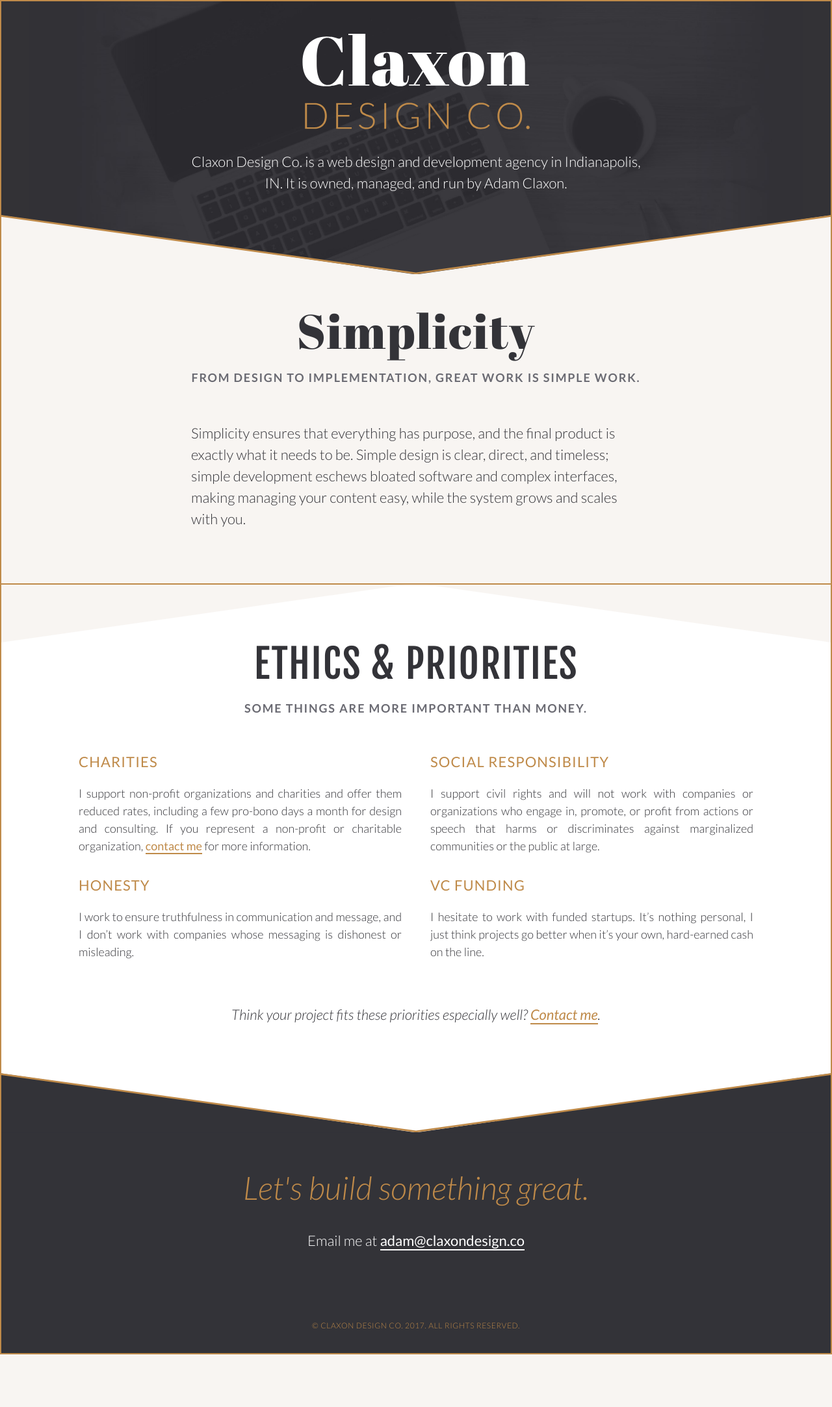
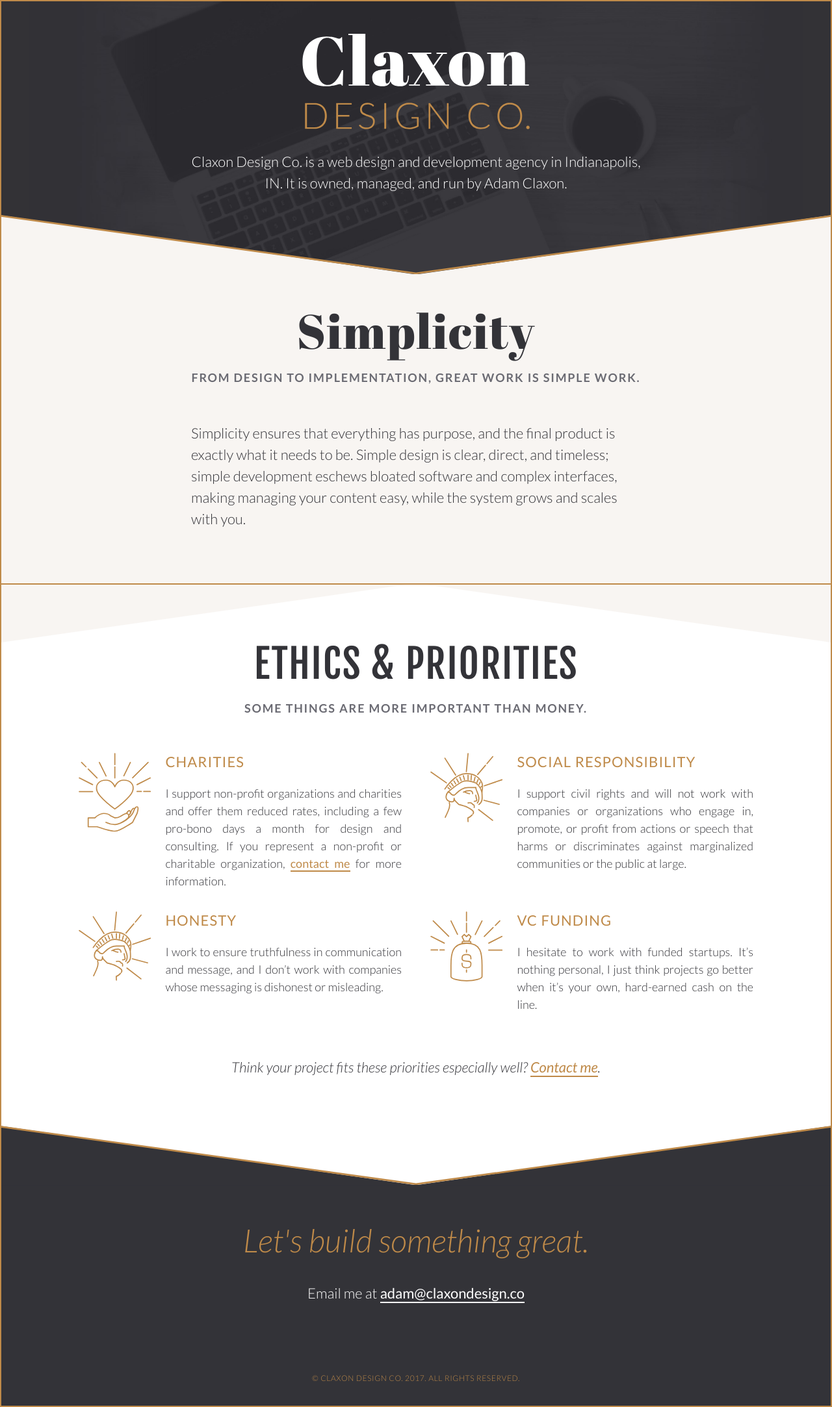
Before and after one commit to claxondesignco/claxondesignco.github.io, a Jekyll site: the page built from index.html, in a window 1280 px wide. Shown: the whole page at 65% size. Built offline with Jekyll 4.4.1, drawn with Linux system fonts in a browser that asks for light colours; before the commit the page ends 2085 px from its top, so only the background shows below that.

Commit message:
Fixed styles for svg icons

```diff
--- a/_sass/_ethics.sass
+++ b/_sass/_ethics.sass
@@ -4,13 +4,12 @@
 #vc-funding
 
   figure
-    text-align: center
+    margin: 0 auto ms(3)
+    width: 60%
+    max-width: ms(11)
 
   svg
-    width: 60%
-    max-width: ms(11)
-    display: inline-block
-    margin-bottom: ms(3)
+    max-width: 100%
 
   h3
     text-align: center
@@ -21,11 +20,10 @@
       float: left
       margin-right: ms(1)
       text-align: left
+      width: ms(9)
+      max-width: ms(9)
 
     svg
-      width: auto
-      max-width: ms(9)
-      display: block
       margin-bottom: 0
 
     p,
```
